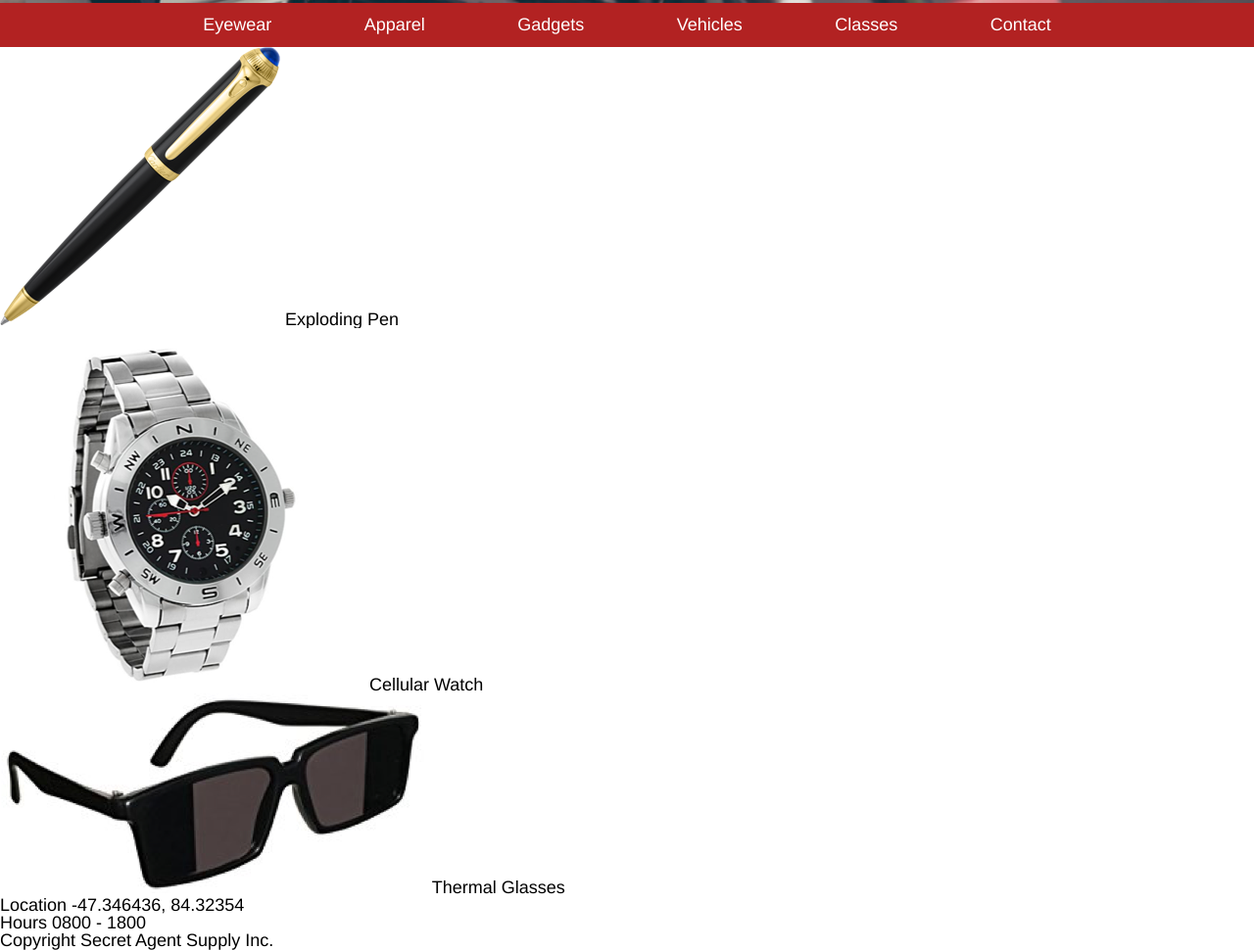
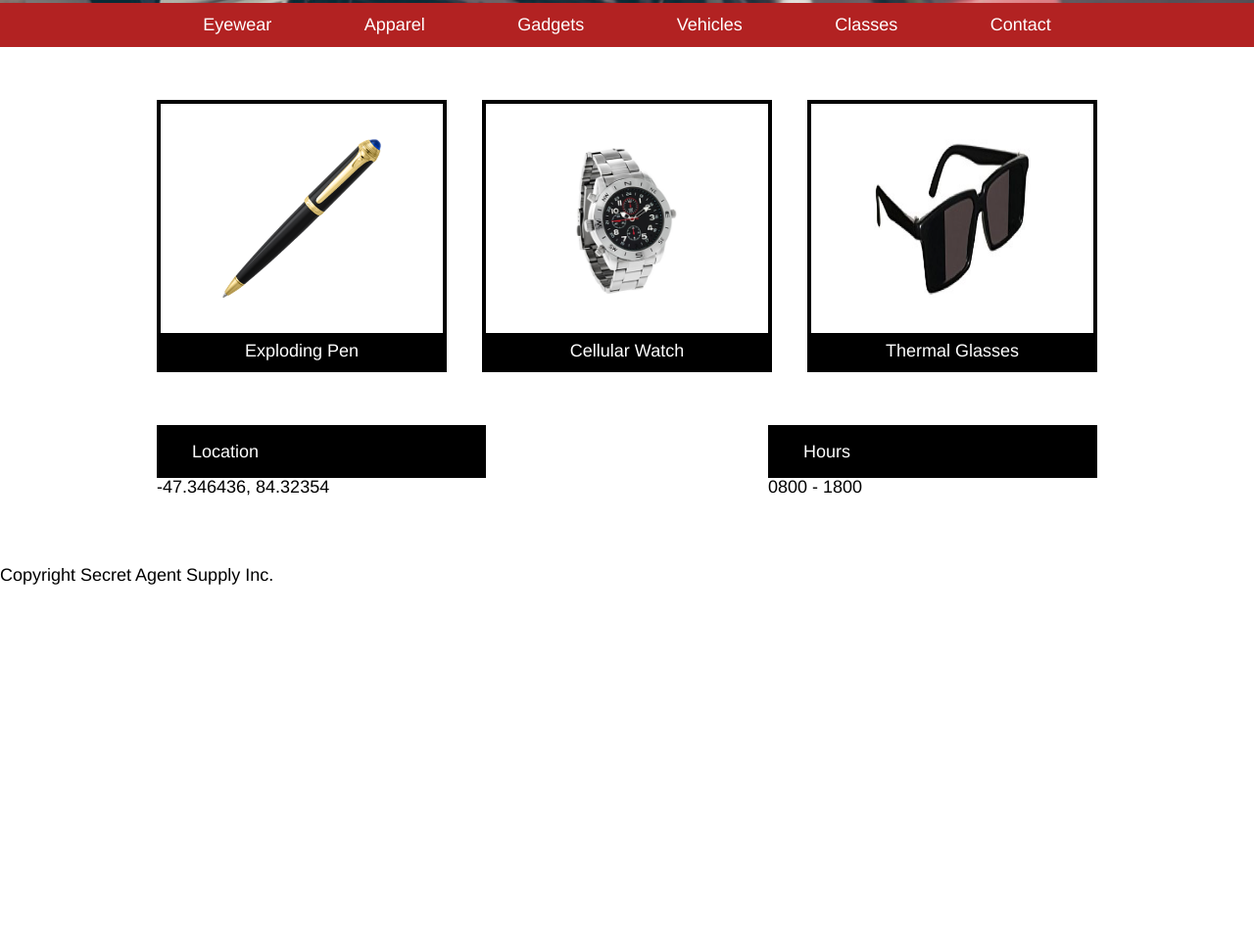
Before and after one commit to dabessell/SecretAgentSupply, a plain HTML site: page index.html in a window 1280 px wide. Shown: the part 498-1468 px from the top of the page at 98% size. After the commit the page ends 1095 px from the top, so only its background shows below. Drawn offline with Linux system fonts and the light colour scheme.

Commit message:
Completed Main Body

```diff
--- a/index.html
+++ b/index.html
@@ -41,35 +41,43 @@
 <!-- BEGIN MAIN BODY SECTION -->
 
 	<main>
-		<div>
-			<div>
+		<div class="items-container">
+			<div class="item">
 				<img src="./resources/images/pen.png">
 				<span>Exploding Pen</span>
 			</div>
-			<div>
+			<div class="item">
 				<img src="./resources/images/watch.png">
 				<span>Cellular Watch</span>
 			</div>
-			<div>
+			<div class="item">
 				<img src="./resources/images/glasses.png">
 				<span>Thermal Glasses</span>
 			</div>
 		</div>
-		<div>
-			<div>
-				<span>Location</span>
+		<div class="location-hours-container">
+			<div class="location-hours">
+				<h4>Location</h4>
 				<span>-47.346436, 84.32354</span>
 			</div>
-			<div>
-				<span>Hours</span>
+			<div class="location-hours">
+				<h4>Hours</h4>
 				<span>0800 - 1800</span>
 			</div>
 		</div>
 	</main>
 
+<!-- END MAIN BODY SECTION -->
+
+<!-- BEGIN FOOTER SECTION -->
+
 	<footer>
-		<span>Copyright Secret Agent Supply Inc.</span>
+		<div class="footer-container">
+			<span>Copyright Secret Agent Supply Inc.</span>
+		</div>
 	</footer>
+
+<!-- END FOOTER SECTION -->
 
 </body>
 </html>
--- a/resources/css/style.css
+++ b/resources/css/style.css
@@ -93,3 +93,69 @@ html, body {
 	padding-top: 0.75rem;
 	padding-bottom: 0.75rem;
 }
+
+/* BEGIN MAIN BODY SECTION */
+
+main {
+	display: flex;
+	flex-direction: column;
+	justify-content: center;
+	align-items: center;
+	width: 100%;
+}
+
+.items-container {
+	display: flex;
+	justify-content: space-between;
+	width: 960px;
+}
+
+.item {
+	display: flex;
+	flex-direction: column;
+	margin-top: 3rem;
+	margin-bottom: 3rem;
+	border: 4px solid black;
+	width: 30%;
+	align-items: center;
+}
+
+.item img {
+	padding-top: 2rem;
+	padding-bottom: 2rem;
+	height: 9rem;
+	width: 9rem;
+}
+
+.item span {
+	background-color: black;
+	color: white;
+	width: 100%;
+	text-align: center;
+	padding-top: 0.5rem;
+	padding-bottom: 0.5rem;
+}
+
+.location-hours-container {
+	display: flex;
+	justify-content: space-between;
+	width: 960px;
+	margin-bottom: 4rem;
+}
+
+.location-hours {
+	display: flex;
+	flex-direction: column;
+	justify-content: center;
+	width: 35%;
+}
+
+.location-hours h4 {
+	background-color: black;
+	color: white;
+	padding-left: 2rem;
+	padding-top: 1rem;
+	padding-bottom: 1rem;
+}
+
+/* BEGIN FOOTER SECTION */
```
